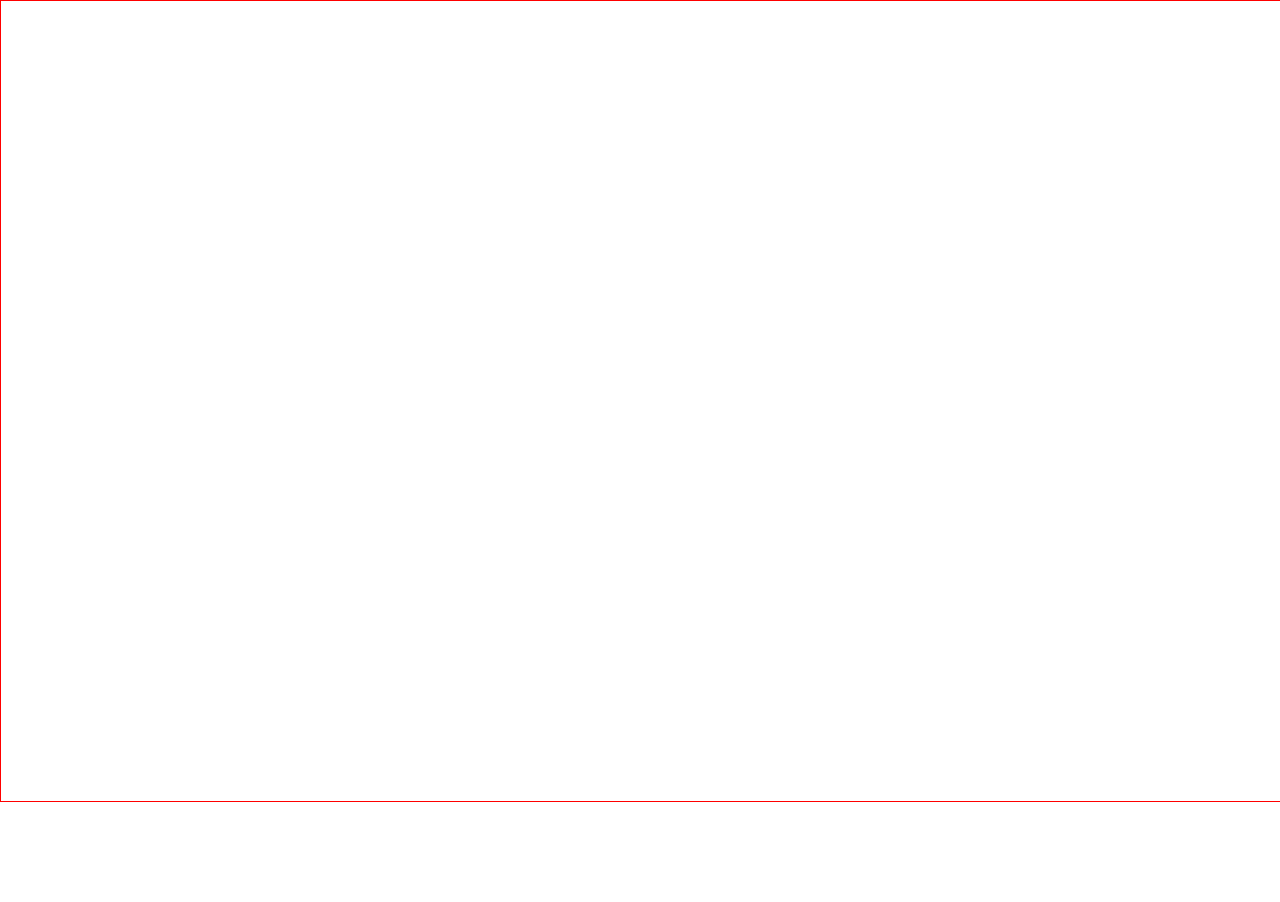
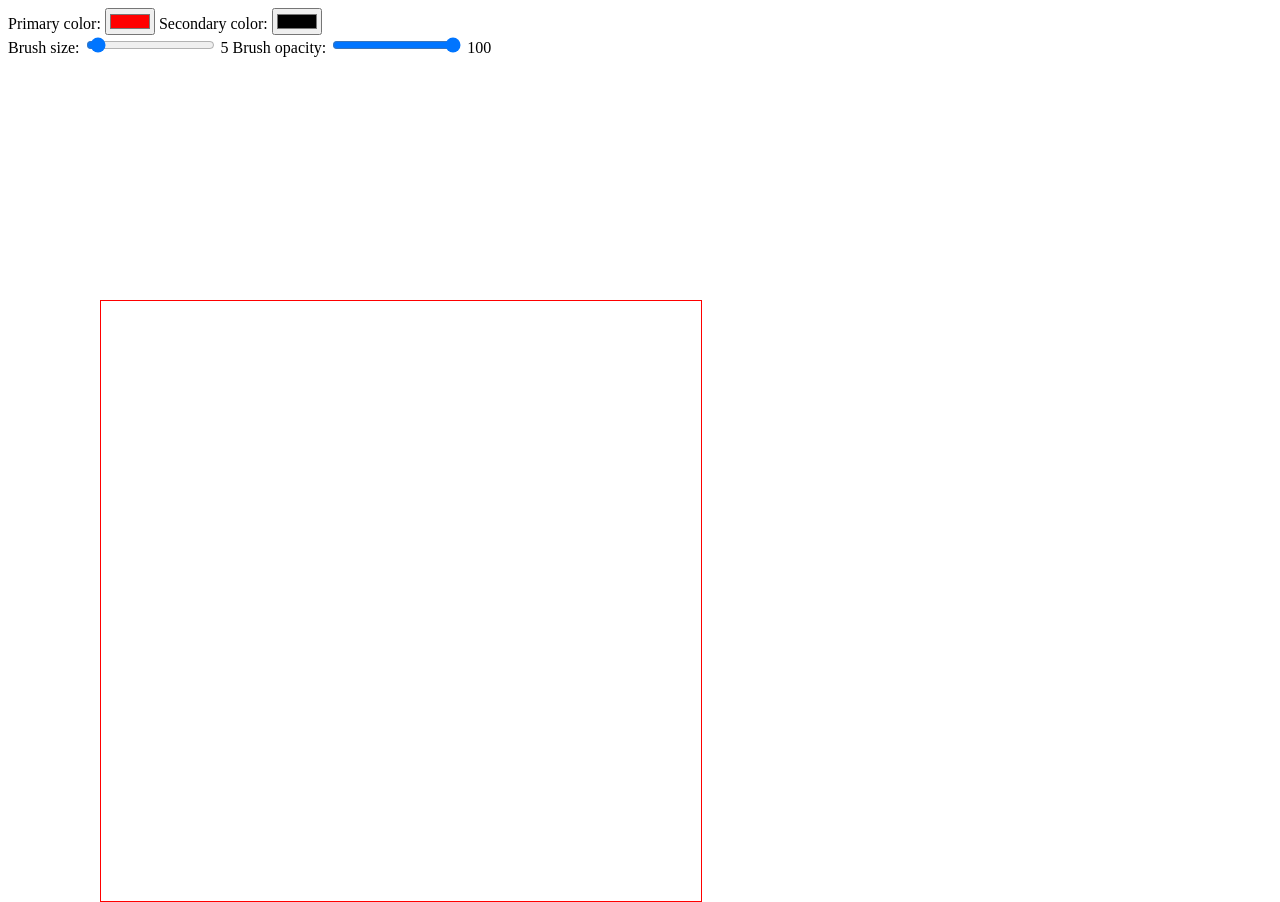
Before and after one commit to ivanbalazs/paint, a website with bundled scripts: page index.html in a window 1280 px wide. Before the commit the page ends 802 px from the top, so only its background shows below. Built offline with nearby package versions, Linux system fonts and the light colour scheme.

Commit message:
Added controls

```diff
--- a/index.html
+++ b/index.html
@@ -8,12 +8,32 @@
       #canvas {
         border: 1px solid red;
         position: absolute;
-        top: 0;
-        left: 0;
+        top: 300px;
+        left: 100px;
       }
     </style>
   </head>
   <body>
+    <div id="toolbar">
+      <label>
+        Primary color:
+        <input type="color" id="color-primary" />
+      </label>
+      <label>
+        Secondary color:
+        <input type="color" id="color-secondary" /> </label
+      ><br />
+      <label>
+        Brush size:
+        <input type="range" min="1" max="99" id="brush-size" />
+        <span id="brush-size-indicator"></span>
+      </label>
+      <label>
+        Brush opacity:
+        <input type="range" min="1" max="100" id="brush-opacity" />
+        <span id="brush-opacity-indicator"></span>
+      </label>
+    </div>
     <canvas id="canvas"></canvas>
     <script src="dist/index.js"></script>
   </body>
--- a/src/index.ts
+++ b/src/index.ts
@@ -10,6 +10,7 @@ interface MouseCoords {
 
 interface BrushProperties {
   size: number;
+  opacity: number;
 }
 
 interface BrushColor {
@@ -29,7 +30,7 @@ enum MouseButton {
 class Paint {
   canvas: HTMLCanvasElement;
   brushType: BrushType;
-  brushColor: BrushColor = { primary: 'red', secondary: 'black' };
+  brushColor: BrushColor = { primary: '#ff0000', secondary: '#000000' };
   brushProperties: BrushProperties;
   private context: CanvasRenderingContext2D | null;
   private isDrawing: boolean = false;
@@ -43,6 +44,7 @@ class Paint {
     this.brushType = Object.values(BrushType)[0];
     this.brushProperties = {
       size: 5,
+      opacity: 100,
     };
     if (options?.width) {
       canvas.width = options.width;
@@ -53,9 +55,28 @@ class Paint {
     this.registerWindowListeners();
   }
 
+  setPrimaryBrushColor(color: string) {
+    this.brushColor.primary = color;
+  }
+  setSecondaryBrushColor(color: string) {
+    this.brushColor.secondary = color;
+  }
+  setBrushSize(size: number) {
+    this.brushProperties.size = size;
+  }
+  setBrushOpacity(value: number) {
+    if (value < 1 || value > 100) {
+      throw new Error('Opacity value must be between 1 and 100');
+    }
+    this.brushProperties.opacity = value;
+  }
+
   private registerWindowListeners() {
     const registerCoords = (e: MouseEvent) => {
-      this.coords = { x: e.x, y: e.y };
+      this.coords = {
+        x: e.x - this.canvas.offsetLeft + window.scrollX,
+        y: e.y - this.canvas.offsetTop + window.scrollY,
+      };
       this.button = { 1: MouseButton.LEFT, 2: MouseButton.RIGHT }[e.buttons];
     };
     this.canvas.addEventListener('mousedown', e => {
@@ -76,6 +97,7 @@ class Paint {
     const { x: px, y: py } = this.prevCoords ?? {};
     const ctx = this.context;
     const color = this.button === MouseButton.LEFT ? this.brushColor.primary : this.brushColor.secondary;
+    ctx.globalAlpha = this.brushProperties.opacity / 100;
     ctx.fillStyle = color;
     ctx.beginPath();
     ctx.arc(x, y, this.brushProperties.size, 0, Math.PI * 2);
@@ -94,7 +116,7 @@ class Paint {
         ctx.closePath();
       }
     }
-    this.prevCoords = this.coords;
+    this.prevCoords = { ...this.coords };
   }
 
   private animate() {
@@ -107,6 +129,41 @@ class Paint {
 const canvas = document.getElementById('canvas');
 
 const paint = new Paint(canvas as HTMLCanvasElement, {
-  width: window.innerWidth,
-  height: window.innerHeight,
+  width: 600,
+  height: 600,
 });
+
+const colorPrimaryInput = <HTMLInputElement>document.getElementById('color-primary');
+const colorSecondaryInput = <HTMLInputElement>document.getElementById('color-secondary');
+const brushSizeInput = <HTMLInputElement>document.getElementById('brush-size');
+const brushOpacityInput = <HTMLInputElement>document.getElementById('brush-opacity');
+const updateBrushSizeIndicator = () => {
+  document.getElementById('brush-size-indicator')!.textContent = brushSizeInput.value;
+};
+const updateBrushOpacityIndicator = () => {
+  document.getElementById('brush-opacity-indicator')!.textContent = brushOpacityInput.value;
+};
+
+colorPrimaryInput.value = paint.brushColor.primary;
+colorSecondaryInput.value = paint.brushColor.secondary;
+brushSizeInput.value = `${paint.brushProperties.size}`;
+brushOpacityInput.value = `${paint.brushProperties.opacity}`;
+updateBrushSizeIndicator();
+updateBrushOpacityIndicator();
+
+colorPrimaryInput.addEventListener('change', e => {
+  paint.setPrimaryBrushColor((e.target as HTMLInputElement).value);
+});
+colorSecondaryInput.addEventListener('change', e => {
+  paint.setSecondaryBrushColor((e.target as HTMLInputElement).value);
+});
+brushSizeInput.addEventListener('input', e => {
+  const value = +(e.target as HTMLInputElement).value;
+  paint.setBrushSize(value);
+  updateBrushSizeIndicator();
+});
+brushOpacityInput.addEventListener('input', e => {
+  const value = +(e.target as HTMLInputElement).value;
+  paint.setBrushOpacity(value);
+  updateBrushOpacityIndicator();
+});
```
